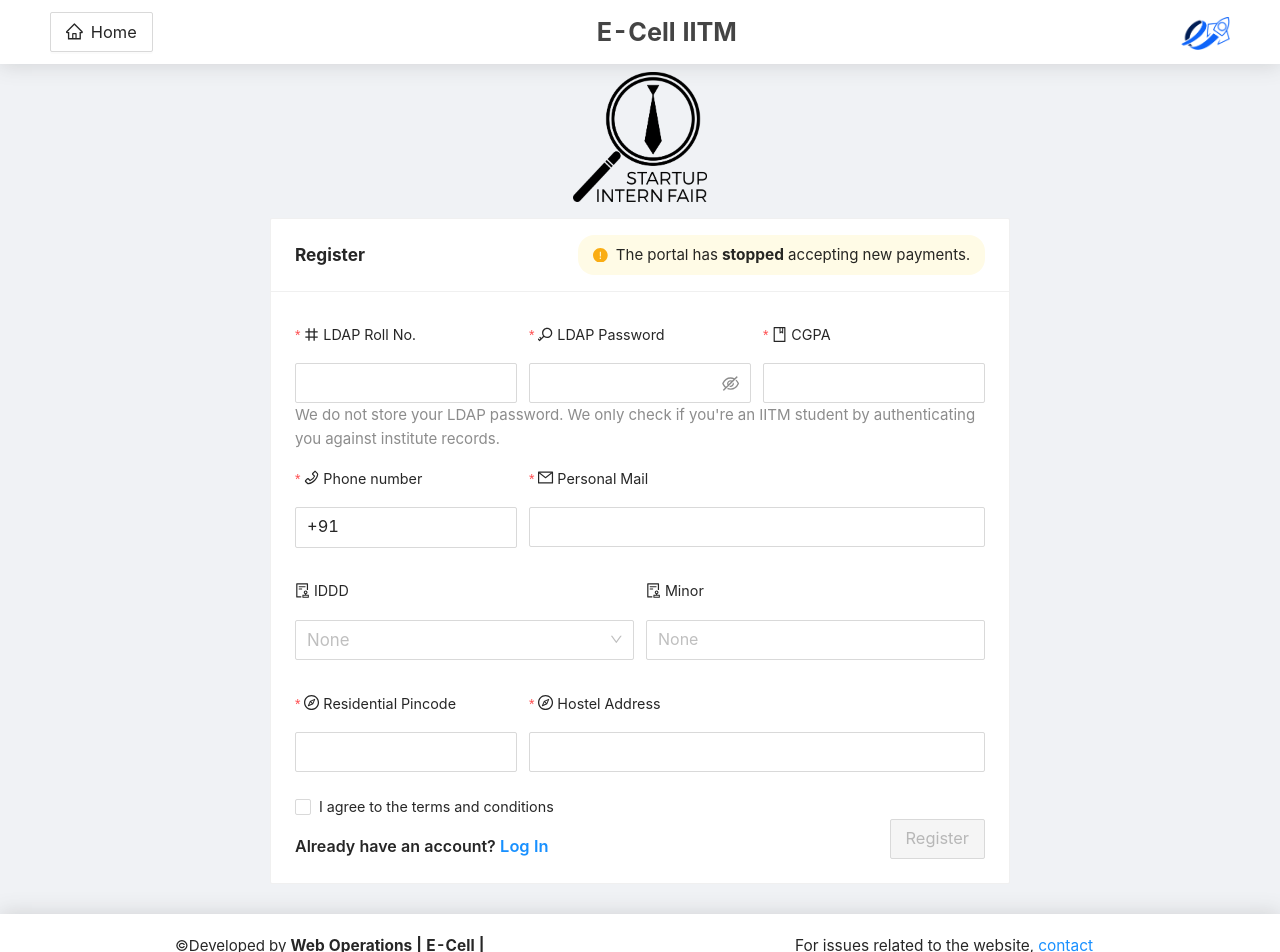
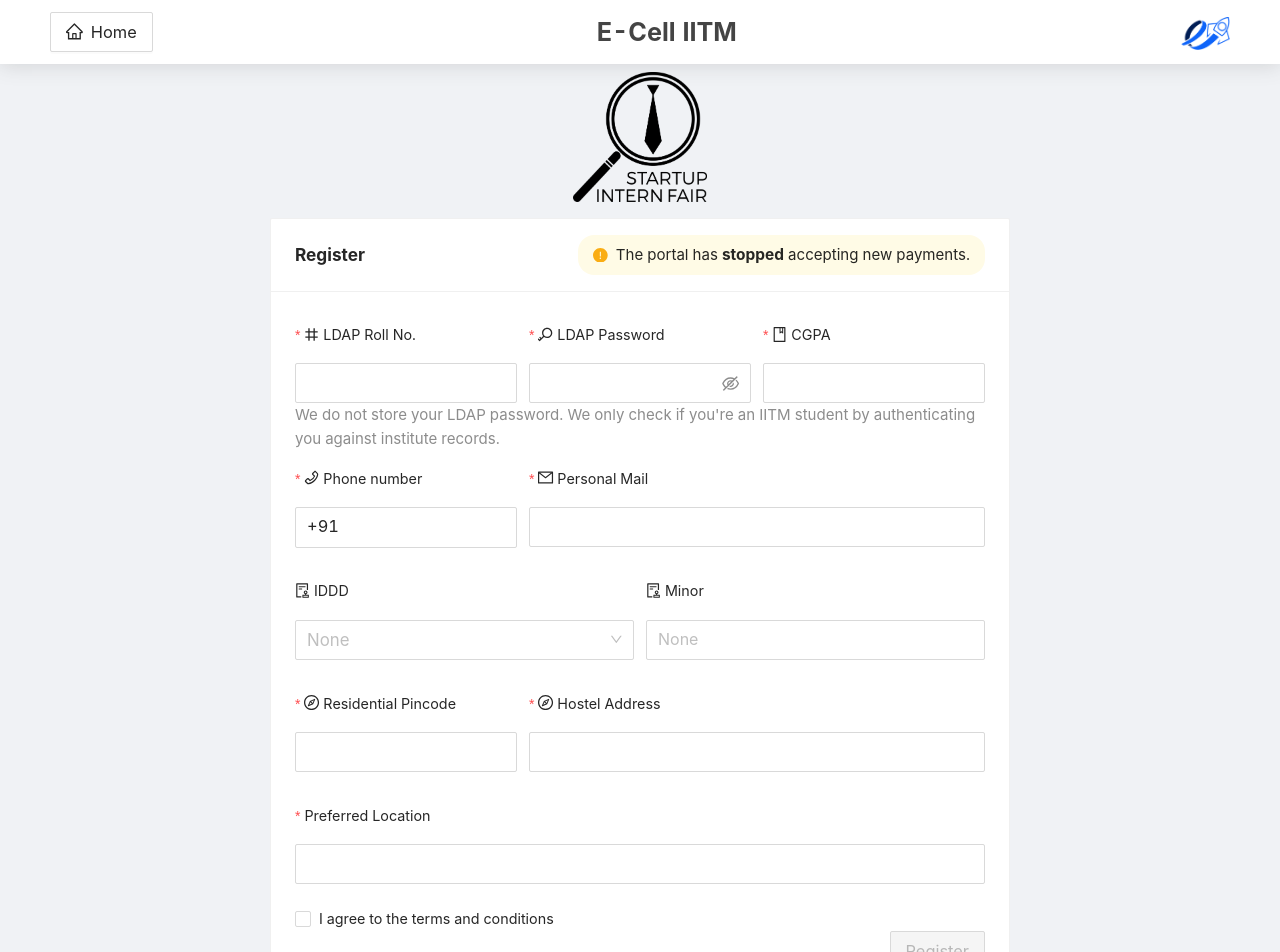
Before and after one commit to Alphacosmic/WebWork, a React (Vite) app: page /internfair/student/register in a window 1280 px wide. Shown: the top 952 px of the page. Built offline with nearby package versions, Linux system fonts and the light colour scheme.

Commit message:
added preferred location

```diff
--- a/src/views/RegisterForm/RegisterForm.jsx
+++ b/src/views/RegisterForm/RegisterForm.jsx
@@ -320,6 +320,22 @@
 							</Col>
 						</Row>
 						<Row>
+							<Col span={24}>
+								<Form.Item
+									name="preferredLocation"
+									validateFirst={true}
+									label={<span>Preferred Location</span>}
+									rules={[
+										{
+											required: true,
+											message: "Please input your preferred location!",
+										},
+									]}>
+									<Input />
+								</Form.Item>
+							</Col>
+						</Row>
+						<Row>
 							<Col>
 								<Checkbox
 									onChange={() => {
```
